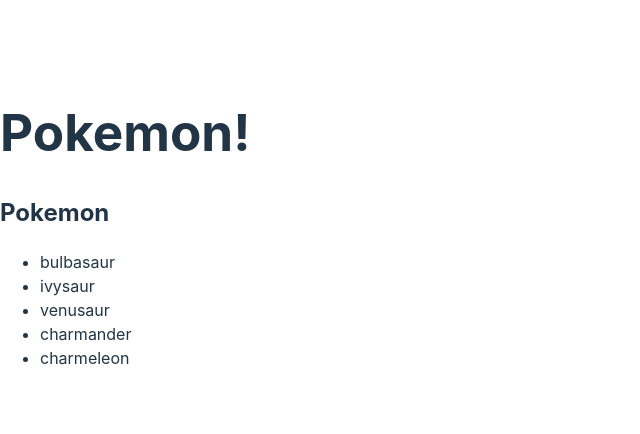
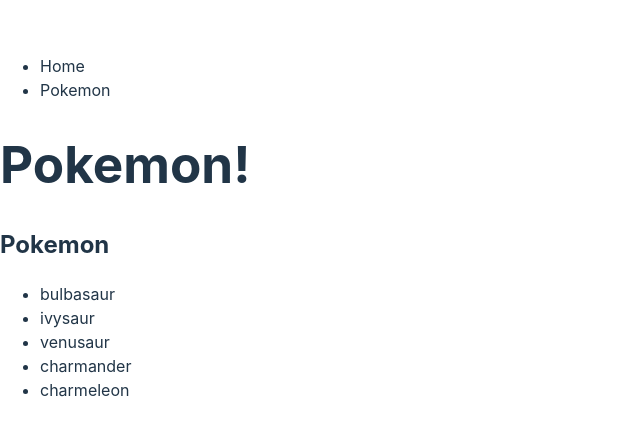
Before and after one commit to PedroCr05/react-router-dom, a React (Vite) app: page / in a window 1280 px wide. Shown: the part 172-606 px from the top of the page, without its empty margins (0-640 px from the left). Built offline with nearby package versions, Linux system fonts and the light colour scheme.

Commit message:
Succesfully made a NavBar component & import it into my App.jsx

```diff
--- a/src/App.jsx
+++ b/src/App.jsx
@@ -1,6 +1,7 @@
 // src/App.jsx
 import { useState } from "react";
 import PokemonList from "./components/PokemonList";
+import NavBar from "./components/NavBar";
 
 const initialState = [
   { _id: 1, name: "bulbasaur", weight: 69, height: 7 },
@@ -14,6 +15,7 @@
   const [pokemon, setPokemon] = useState(initialState);
   return (
     <>
+      <NavBar />
       <h1>Pokemon!</h1>
       <PokemonList pokemon={pokemon} />
     </>
--- /dev/null
+++ b/src/components/NavBar.jsx
@@ -0,0 +1,12 @@
+const NavBar = () => {
+  return (
+    <nav>
+      <ul>
+        <li>Home</li>
+        <li>Pokemon</li>
+      </ul>
+    </nav>
+  );
+};
+
+export default NavBar;
```
